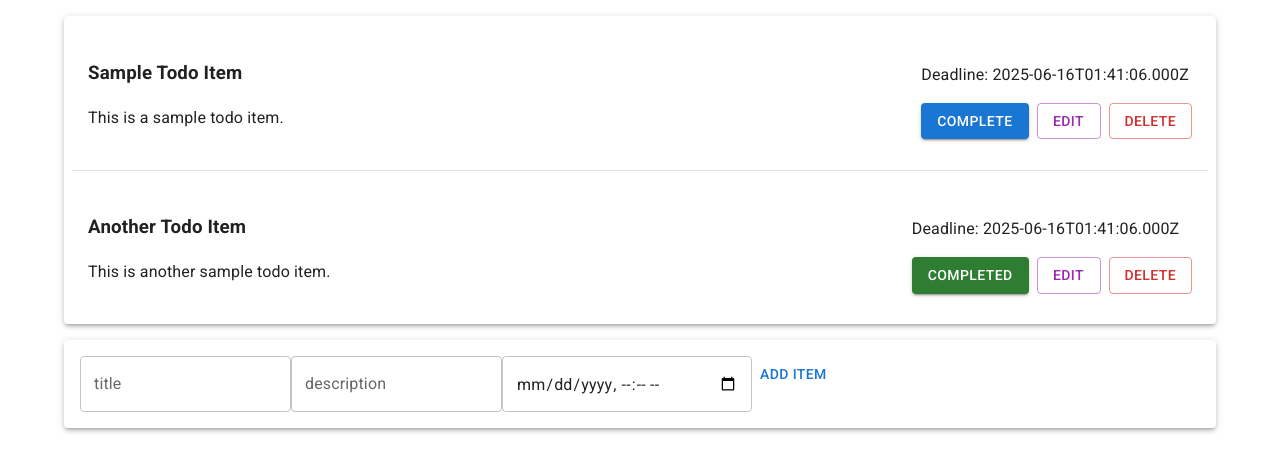
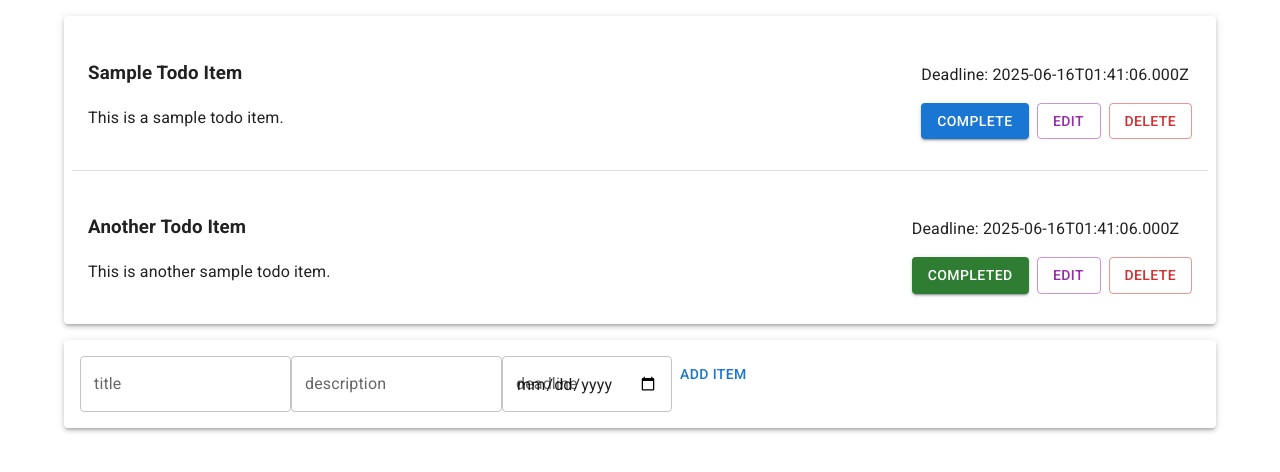
Before and after one commit to GakutoTerashita/next-todo-app, a Next.js app: page / in a window 1280 px wide. Shown: the top 472 px of the page. Built offline with nearby package versions, Linux system fonts and the light colour scheme.

Commit message:
そうやるのか

```diff
--- a/components/ItemRegistrationForm.tsx
+++ b/components/ItemRegistrationForm.tsx
@@ -1,12 +1,13 @@
 'use client';
 
 import { Button, TextField } from "@mui/material";
+import dayjs, { Dayjs } from "dayjs";
 import React from "react";
 
 const ItemRegistrationForm = () => {
     const [title, setTitle] = React.useState("");
     const [description, setDescription] = React.useState("");
-    const [deadline, setDeadline] = React.useState<Date | null>(null);
+    const [deadline, setDeadline] = React.useState<Dayjs | null>(null);
 
     return (
         <React.Fragment>
@@ -31,13 +32,12 @@ const ItemRegistrationForm = () => {
                     onChange={(e) => setDescription(e.target.value)}
                 />
                 <TextField
-                    type="datetime-local"
+                    type="date"
                     name="deadline"
-                    value={deadline || ""}
-                    onChange={(e) => setDeadline(new Date(e.target.value))}
-                >
-                    deadline
-                </TextField>
+                    label="deadline"
+                    value={deadline?.format("YYYY-MM-DD") || ""}
+                    onChange={(e) => setDeadline(e.target.value ? dayjs(e.target.value) : null)}
+                />
                 <Button
                     type="submit"
                 >
--- a/package.json
+++ b/package.json
@@ -16,6 +16,7 @@
     "@fontsource/roboto": "^5.2.6",
     "@mui/material": "^7.1.1",
     "@prisma/client": "^6.9.0",
+    "dayjs": "^1.11.13",
     "next": "15.3.3",
     "react": "^19.0.0",
     "react-dom": "^19.0.0"
```
Also changed, not shown: 2 other files (tests, documents, lock files or other folders).
